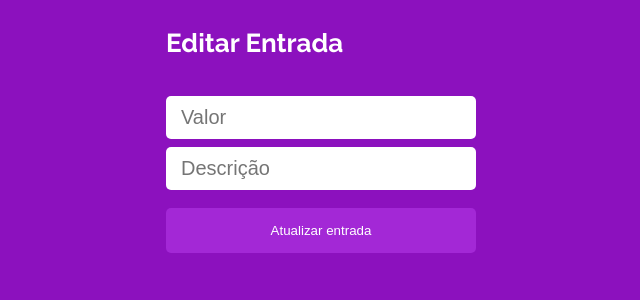
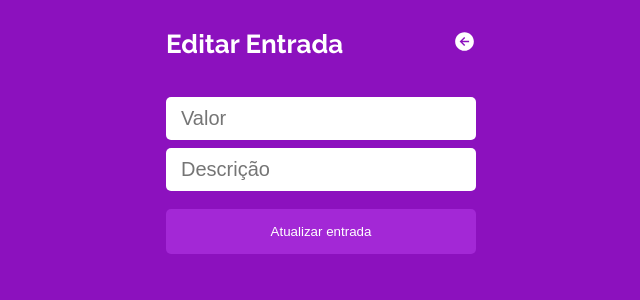
Before and after one commit to gsnorberto/projeto14-mywallet-front, a React (Create React App) app: page /editar-entrada/1 in a window 1280 px wide. Shown: the top 300 px of the page, without its empty margins (319-959 px from the left). Built offline with nearby package versions, Linux system fonts and the light colour scheme; no server answers; sample sign-in values are in the browser's storage; a web font is replaced by a local one.

Commit message:
feat: Botão de voltar nas páginas de adiciona e editar entrada/saída

```diff
--- a/src/pages/EditInput/index.js
+++ b/src/pages/EditInput/index.js
@@ -1,8 +1,9 @@
 import { EditInputArea, Form, Title, Input, Button } from "./styles"
 import { useState, useEffect, useContext } from "react"
 import { Context } from "../../context/AuthContext"
-import { useNavigate, useParams } from "react-router-dom"
+import { useNavigate, useParams, NavLink } from "react-router-dom"
 import axios from "axios"
+import { IoArrowBackCircleSharp } from "react-icons/io5"
 
 export default () => {
     let navigate = useNavigate()
@@ -60,19 +61,24 @@ export default () => {
     return (
         <EditInputArea>
             <Form onSubmit={updateInput}>
-                <Title>Editar Entrada</Title>
+                <Title>
+                    Editar Entrada
+                    <NavLink to="/home"><IoArrowBackCircleSharp className="back-icon" /></NavLink>
+                </Title>
                 <Input
+                    data-test="registry-amount-input"
                     type="number"
                     placeholder="Valor"
                     value={value}
                     onChange={e => setValue(e.target.value)}
                 />
                 <Input
+                    data-test="registry-name-input"
                     placeholder="Descrição"
                     value={description}
                     onChange={e => setDescription(e.target.value)}
                 />
-                <Button type="submit">Atualizar entrada</Button>
+                <Button data-test="registry-save" type="submit">Atualizar entrada</Button>
             </Form>
         </EditInputArea>
     )
--- a/src/pages/EditInput/styles.js
+++ b/src/pages/EditInput/styles.js
@@ -19,6 +19,16 @@ export const Title = styled.div`
     margin-top: 20px;
     margin-bottom: 40px;
     color: #FFFFFF;
+    display: flex;
+    justify-content: space-between;
+    align-items: center;
+
+    .back-icon{
+        color: #FFFFFF;
+        width: 23px;
+        height: 23px;
+        cursor: pointer;
+    }
 `
 export const Input = styled.input`
     border: 0;
--- a/src/pages/EditOutput/index.js
+++ b/src/pages/EditOutput/index.js
@@ -1,8 +1,9 @@
 import { EditOutputArea, Form, Title, Input, Button } from "./styles"
 import { useState, useEffect, useContext } from "react"
 import { Context } from "../../context/AuthContext"
-import { useNavigate, useParams  } from "react-router-dom"
+import { useNavigate, useParams, NavLink  } from "react-router-dom"
 import axios from "axios"
+import { IoArrowBackCircleSharp } from "react-icons/io5"
 
 export default () => {
     let navigate = useNavigate()
@@ -60,19 +61,24 @@ export default () => {
     return (
         <EditOutputArea>
             <Form onSubmit={updateOutput}>
-                <Title>Editar Saída</Title>
+            <Title>
+                    Editar Saída
+                    <NavLink to="/home"><IoArrowBackCircleSharp className="back-icon" /></NavLink>
+                </Title>
                 <Input
+                    data-test="registry-amount-input"
                     type="number"
                     placeholder="Valor"
                     value={value}
                     onChange={e => setValue(e.target.value)}
                 />
                 <Input
+                    data-test="registry-name-input"
                     placeholder="Descrição"
                     value={description}
                     onChange={e => setDescription(e.target.value)}
                 />
-                <Button type="submit">Atualizar saída</Button>
+                <Button data-test="registry-save" type="submit">Atualizar saída</Button>
             </Form>
         </EditOutputArea>
     )
--- a/src/pages/EditOutput/styles.js
+++ b/src/pages/EditOutput/styles.js
@@ -19,6 +19,16 @@ export const Title = styled.div`
     margin-top: 20px;
     margin-bottom: 40px;
     color: #FFFFFF;
+    display: flex;
+    justify-content: space-between;
+    align-items: center;
+
+    .back-icon{
+        color: #FFFFFF;
+        width: 23px;
+        height: 23px;
+        cursor: pointer;
+    }
 `
 export const Input = styled.input`
     border: 0;
--- a/src/pages/Login/index.js
+++ b/src/pages/Login/index.js
@@ -42,17 +42,19 @@ export default () => {
             <Logo>MyWallet</Logo>
             <Form onSubmit={Login}>
                 <Input
+                    data-test="email"
                     placeholder="E-mail"
                     value={email}
                     onChange={e => setEmail(e.target.value)}
                 />
                 <Input
+                    data-test="password"
                     type="password"
                     placeholder="Senha"
                     value={password}
                     onChange={e => setPassword(e.target.value)}
                 />
-                <Button type="submit">Entrar</Button>
+                <Button data-test="sign-in-submit" type="submit">Entrar</Button>
             </Form>
             <Link> <NavLink to="/cadastro">Primeira vez? Cadastre-se!</NavLink></Link>
         </LoginArea>
--- a/src/pages/NewInput/index.js
+++ b/src/pages/NewInput/index.js
@@ -1,8 +1,9 @@
 import { NewInputArea, Form, Title, Input, Button } from "./styles"
 import { useState, useEffect, useContext } from "react"
 import { Context } from "../../context/AuthContext"
-import { useNavigate } from "react-router-dom"
+import { useNavigate, NavLink } from "react-router-dom"
 import axios from "axios"
+import { IoArrowBackCircleSharp } from "react-icons/io5"
 
 export default () => {
     let navigate = useNavigate()
@@ -43,19 +44,24 @@ export default () => {
     return (
         <NewInputArea>
             <Form onSubmit={addNewInput}>
-                <Title>Nova Entrada</Title>
+            <Title>
+                    Nova Entrada
+                    <NavLink to="/home"><IoArrowBackCircleSharp className="back-icon" /></NavLink>
+                </Title>
                 <Input
+                    data-test="registry-amount-input"
                     type="number"
                     placeholder="Valor"
                     value={value}
                     onChange={e => setValue(e.target.value)}
                 />
                 <Input
+                    data-test="registry-name-input"
                     placeholder="Descrição"
                     value={description}
                     onChange={e => setDescription(e.target.value)}
                 />
-                <Button type="submit">Salvar entrada</Button>
+                <Button data-test="registry-save" type="submit">Salvar entrada</Button>
             </Form>
         </NewInputArea>
     )
--- a/src/pages/NewInput/styles.js
+++ b/src/pages/NewInput/styles.js
@@ -19,6 +19,16 @@ export const Title = styled.div`
     margin-top: 20px;
     margin-bottom: 40px;
     color: #FFFFFF;
+    display: flex;
+    justify-content: space-between;
+    align-items: center;
+
+    .back-icon{
+        color: #FFFFFF;
+        width: 23px;
+        height: 23px;
+        cursor: pointer;
+    }
 `
 export const Input = styled.input`
     border: 0;
--- a/src/pages/NewOutput/index.js
+++ b/src/pages/NewOutput/index.js
@@ -1,8 +1,9 @@
 import { NewOutputArea, Form, Title, Input, Button } from "./styles"
 import { useState, useEffect, useContext } from "react"
 import { Context } from "../../context/AuthContext"
-import { useNavigate } from "react-router-dom"
+import { useNavigate, NavLink } from "react-router-dom"
 import axios from "axios"
+import { IoArrowBackCircleSharp } from "react-icons/io5"
 
 export default () => {
     let navigate = useNavigate()
@@ -43,19 +44,24 @@ export default () => {
     return (
         <NewOutputArea>
             <Form onSubmit={addNewOutput}>
-                <Title>Nova Saída</Title>
+            <Title>
+                    Nova Saída
+                    <NavLink to="/home"><IoArrowBackCircleSharp className="back-icon" /></NavLink>
+                </Title>
                 <Input
+                    data-test="registry-amount-input"
                     type="number"
                     placeholder="Valor"
                     value={value}
                     onChange={e => setValue(e.target.value)}
                 />
                 <Input
+                    data-test="registry-name-input"
                     placeholder="Descrição"
                     value={description}
                     onChange={e => setDescription(e.target.value)}
                 />
-                <Button type="submit">Salvar saída</Button>
+                <Button data-test="registry-save" type="submit">Salvar saída</Button>
             </Form>
         </NewOutputArea>
     )
--- a/src/pages/NewOutput/styles.js
+++ b/src/pages/NewOutput/styles.js
@@ -19,6 +19,16 @@ export const Title = styled.div`
     margin-top: 20px;
     margin-bottom: 40px;
     color: #FFFFFF;
+    display: flex;
+    justify-content: space-between;
+    align-items: center;
+
+    .back-icon{
+        color: #FFFFFF;
+        width: 23px;
+        height: 23px;
+        cursor: pointer;
+    }
 `
 export const Input = styled.input`
     border: 0;
--- a/src/pages/Register/index.js
+++ b/src/pages/Register/index.js
@@ -37,29 +37,33 @@ export default () => {
             <Logo>MyWallet</Logo>
             <Form onSubmit={addUser}>
                 <Input
+                    data-test="name"
                     placeholder="Nome"
                     value={name}
                     onChange={e => setName(e.target.value)}
                 />
                 <Input
+                    data-test="email"
                     placeholder="E-mail"
                     type="email"
                     value={email}
                     onChange={e => setEmail(e.target.value)}
                 />
                 <Input
+                    data-test="password"
                     placeholder="Senha"
                     type="password"
                     value={password}
                     onChange={e => setPassword(e.target.value)}
                 />
                 <Input
+                    data-test="conf-password"
                     placeholder="Confirme a Senha"
                     type="password"
                     value={confirmPassword}
                     onChange={e => setConfirmPassword(e.target.value)}
                 />
-                <Button type="submit">Cadastrar</Button>
+                <Button data-test="sign-up-submit" type="submit">Cadastrar</Button>
             </Form>
             <Link> <NavLink to="/">Já tem uma conta? Entre agora!</NavLink></Link>
         </RegisterArea>
```
Also changed, not shown: src/pages/Home/index.js (+14 -8 lines).
